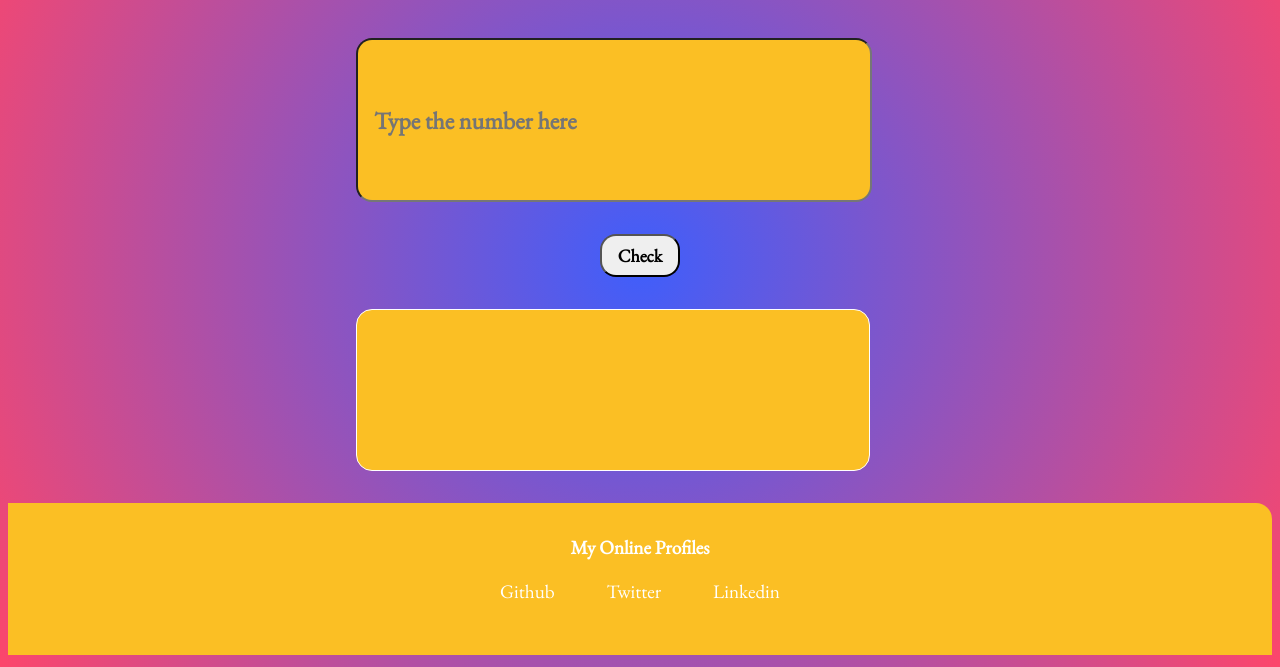
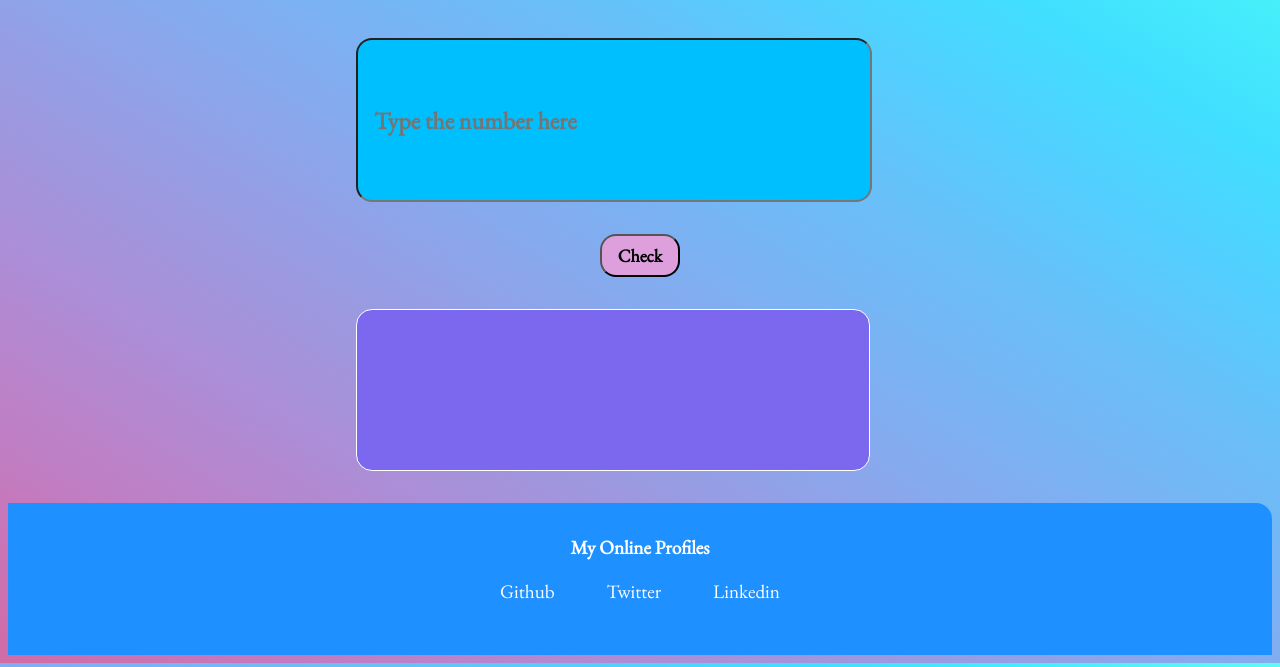
Before and after one commit to dushyant2901/PrimeNumber, a plain HTML site: page index.html in a window 1280 px wide. Shown: the part 133-800 px from the top of the page. Drawn offline with nearby package versions, Linux system fonts and the light colour scheme.

Commit message:
Update styles.css

```diff
--- a/styles.css
+++ b/styles.css
@@ -1,11 +1,11 @@
 @import url('https://fonts.googleapis.com/css2?family=EB+Garamond&display=swap');
-:root{--primary-color:#FBBF24;
+:root{--primary-color:#1E90FF;
 }
 
 body{
     font-family: 'EB Garamond', serif;
-    background: rgb(63,94,251);
-background: radial-gradient(circle, rgba(63,94,251,1) 0%, rgba(252,70,107,1) 100%);
+
+background: linear-gradient(to right top, #d16ba5, #c777b9, #ba83ca, #aa8fd8, #9a9ae1, #8aa7ec, #79b3f4, #69bff8, #52cffe, #41dfff, #46eefa, #5ffbf1) ;
 }
 .navigation{
     margin:0.5rem 1rem;
@@ -24,7 +24,7 @@ background: radial-gradient(circle, rgba(63,94,251,1) 0%, rgba(252,70,107,1) 100
     border-radius: 1.5rem;}
 
 
-input{background-color:#FBBF24;
+input{background-color:#00BFFF;
     color:white;
     display: block;
     height: 16vh;
@@ -37,7 +37,7 @@ input{background-color:#FBBF24;
    font-family: 'EB Garamond', serif;
 
 }
-#output{background-color:#FBBF24;
+#output{background-color:#7B68EE;
     color:white;
     border:1px solid ;
     width: 80%;
@@ -73,7 +73,7 @@ color: var(--primary-color);
     padding: 0rem 0.5rem;
 }
 
-#btn{
+#btn{background-color: #DDA0DD;
     margin: 1rem 0.5rem;
     padding:  0.5rem 1rem;
     font-weight: bold;
```
